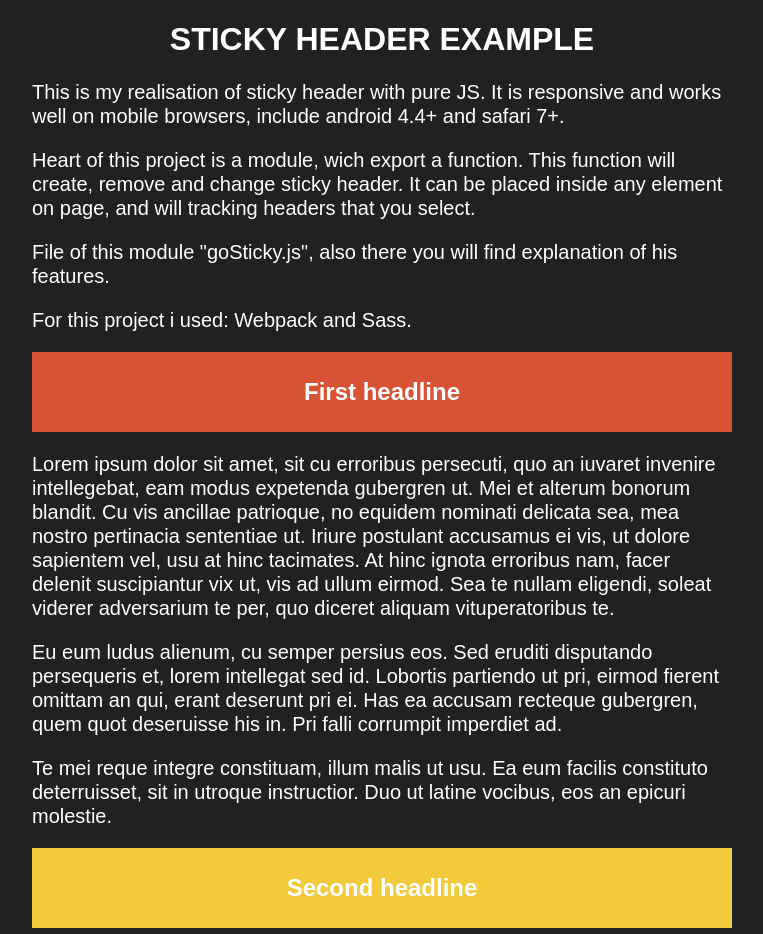
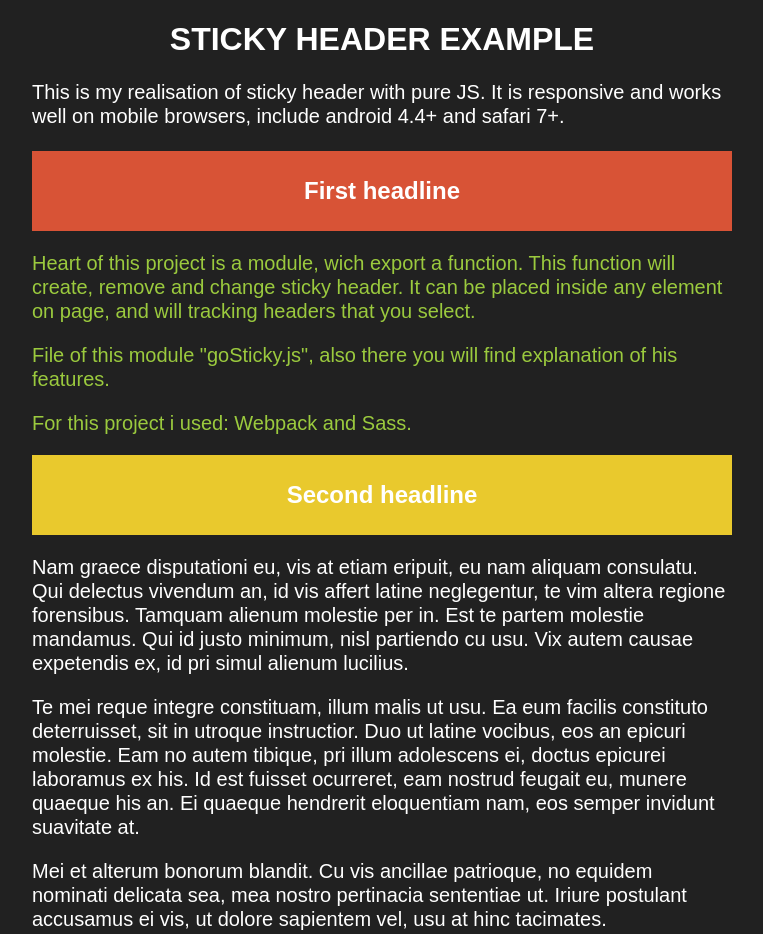
Before and after one commit to moonbrv/sticky-header-test, a plain HTML site: page index.html in a window 1280 px wide. Shown: the top 934 px of the page, without its empty margins (258-1021 px from the left). Drawn offline with Linux system fonts and the light colour scheme.

Commit message:
build with new styles

```diff
--- a/index.html
+++ b/index.html
@@ -5,29 +5,26 @@
 	<meta http-equiv="X-UA-Compatible" content="IE=edge">
 	<meta name="viewport" content="width=device-width, initial-scale=1">
 	<title>Test of sticky header</title>
-<link href="style-07970c.css" rel="stylesheet"></head>
+<link href="style-861c44.css" rel="stylesheet"></head>
 <body>
 	<div class="container">
 		<div class="placeholder">
 			<h1 class="placeholder__headline">Sticky header example</h1>
 			<p class="placeholder__text">This is my realisation of sticky header with pure JS. It is responsive and works well on mobile browsers, include android 4.4+ and safari 7+.</p>
-			<p class="placeholder__text">Heart of this project is a module, wich export a function. This  function will create, remove and change sticky header. It can be placed inside any element on page, and will tracking headers that you select.</p>
-			<p class="placeholder__text">File of this module "goSticky.js", also there you will find explanation of his features.</p>
-			<p class="placeholder__text">For this project i used: Webpack and Sass.</p>
 		</div>
 		<section class="info">
 			<header class="info__header headline headline--first">
 				<h2 class="headline__text">First headline</h2>
 			</header>
 			<div class="info__description">
-				<p class="info__text">
-					Lorem ipsum dolor sit amet, sit cu erroribus persecuti, quo an iuvaret invenire intellegebat, eam modus expetenda gubergren ut. Mei et alterum bonorum blandit. Cu vis ancillae patrioque, no equidem nominati delicata sea, mea nostro pertinacia sententiae ut. Iriure postulant accusamus ei vis, ut dolore sapientem vel, usu at hinc tacimates. At hinc ignota erroribus nam, facer delenit suscipiantur vix ut, vis ad ullum eirmod. Sea te nullam eligendi, soleat viderer adversarium te per, quo diceret aliquam vituperatoribus te.
+				<p class="info__text info__text--key">
+					Heart of this project is a module, wich export a function. This  function will create, remove and change sticky header. It can be placed inside any element on page, and will tracking headers that you select.
 				</p>
-				<p class="info__text">
-					Eu eum ludus alienum, cu semper persius eos. Sed eruditi disputando persequeris et, lorem intellegat sed id. Lobortis partiendo ut pri, eirmod fierent omittam an qui, erant deserunt pri ei. Has ea accusam recteque gubergren, quem quot deseruisse his in. Pri falli corrumpit imperdiet ad.
+				<p class="info__text info__text--key">
+					File of this module "goSticky.js", also there you will find explanation of his features.
 				</p>
-				<p class="info__text">
-					Te mei reque integre constituam, illum malis ut usu. Ea eum facilis constituto deterruisset, sit in utroque instructior. Duo ut latine vocibus, eos an epicuri molestie.
+				<p class="info__text info__text--key">
+					For this project i used: Webpack and Sass.
 				</p>
 			</div>
 		</section>
@@ -85,5 +82,5 @@
 			</a>
 		</div>
 	</div>
-<script type="text/javascript" src="main-07970c.bundle.js"></script></body>
+<script type="text/javascript" src="main-861c44.bundle.js"></script></body>
 </html>
```
Also changed, not shown: style-07970c.css (deleted, +0 -1 lines), style-861c44.css (added, +1 -0 lines), main-861c44.bundle.js (renamed from main-07970c.bundle.js).
